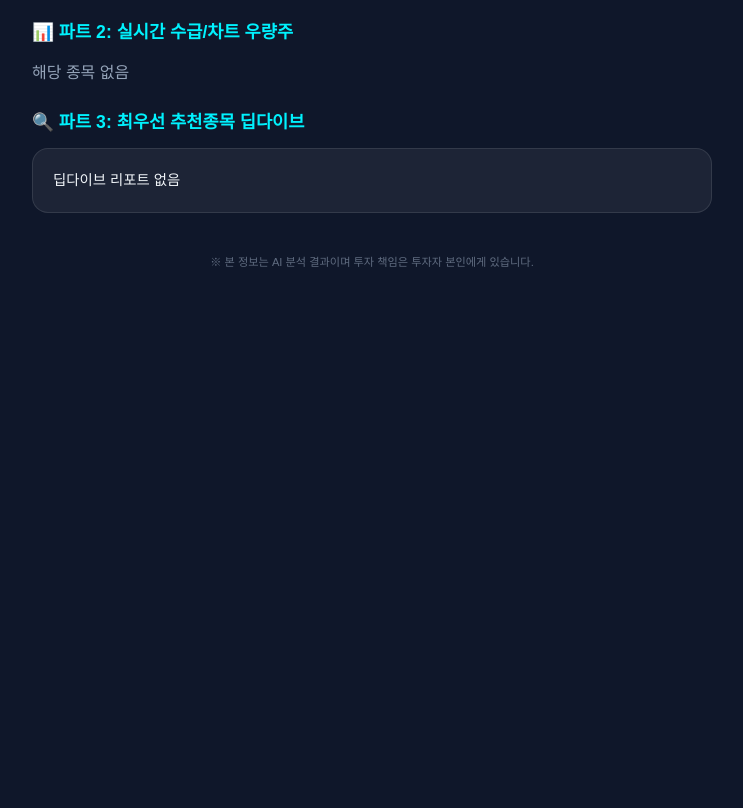
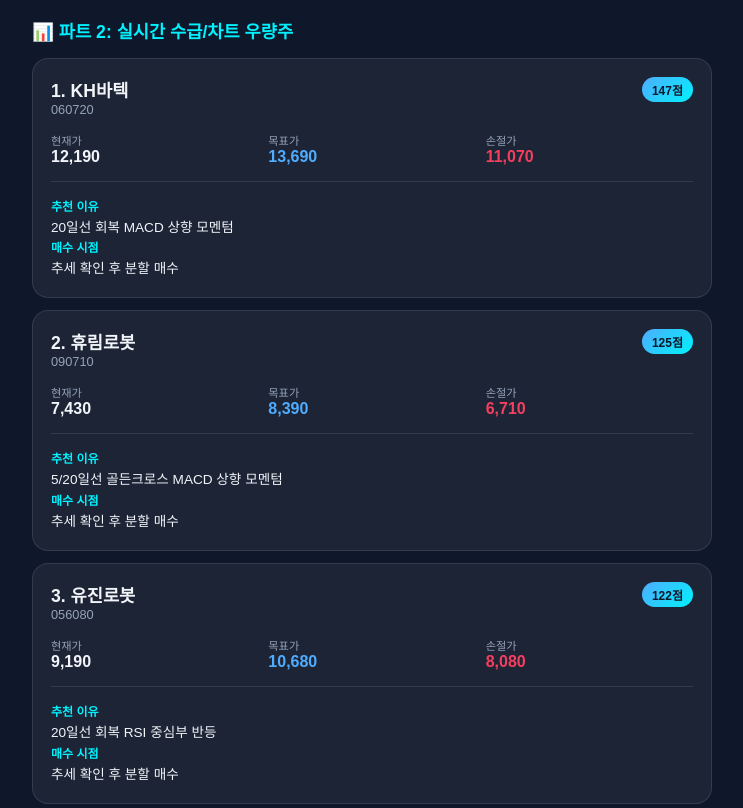
Before and after one commit to kslim0709/stocks_vibe_code, a plain HTML site: page index.html in a window 1280 px wide. Shown: the part 320-1128 px from the top of the page, without its empty margins (268-1011 px from the left). Before the commit the page ends 800 px from the top, so only its background shows below. Drawn offline with Linux system fonts and the light colour scheme; a web font is replaced by a local one.

Commit message:
Auto-report: 2026.11.24. 오후 12:00

```diff
--- a/index.html
+++ b/index.html
@@ -38,7 +38,7 @@
     <div class="container">
         <header>
             <div class="logo">Stock Vibe AI Report</div>
-            <div class="timestamp">분석 시각: 2026.11.24. 오전 8:30</div>
+            <div class="timestamp">분석 시각: 2026.11.24. 오후 12:00</div>
         </header>
 
         <section class="card">
@@ -50,7 +50,112 @@
         <p style="color:var(--text-dim)">해당 종목 없음</p>
 
         <div class="section-title">📊 파트 2: 실시간 수급/차트 우량주</div>
-        <p style="color:var(--text-dim)">해당 종목 없음</p>
+
+            <div class="stock-card">
+                <div class="stock-card-top">
+                    <div>
+                        <div class="stock-name">1. KH바텍</div>
+                        <div class="stock-code">060720</div>
+                    </div>
+                    <span class="score-chip">147<span class="score-max">점</span></span>
+                </div>
+                <div class="price-row">
+                    <div class="price-item">
+                        <span class="price-label">현재가</span>
+                        <span class="price-value">12,190</span>
+                    </div>
+                    <div class="price-item">
+                        <span class="price-label">목표가</span>
+                        <span class="price-value target">13,690</span>
+                    </div>
+                    <div class="price-item">
+                        <span class="price-label">손절가</span>
+                        <span class="price-value stop">11,070</span>
+                    </div>
+                </div>
+                <div class="divider"></div>
+                <div class="info-block">
+                    <div class="info-row">
+                        <span class="info-label">추천 이유</span>
+                        <span class="info-text">20일선 회복 MACD 상향 모멘텀</span>
+                    </div>
+                    <div class="info-row">
+                        <span class="info-label">매수 시점</span>
+                        <span class="info-text">추세 확인 후 분할 매수</span>
+                    </div>
+                </div>
+            </div>
+
+            <div class="stock-card">
+                <div class="stock-card-top">
+                    <div>
+                        <div class="stock-name">2. 휴림로봇</div>
+                        <div class="stock-code">090710</div>
+                    </div>
+                    <span class="score-chip">125<span class="score-max">점</span></span>
+                </div>
+                <div class="price-row">
+                    <div class="price-item">
+                        <span class="price-label">현재가</span>
+                        <span class="price-value">7,430</span>
+                    </div>
+                    <div class="price-item">
+                        <span class="price-label">목표가</span>
+                        <span class="price-value target">8,390</span>
+                    </div>
+                    <div class="price-item">
+                        <span class="price-label">손절가</span>
+                        <span class="price-value stop">6,710</span>
+                    </div>
+                </div>
+                <div class="divider"></div>
+                <div class="info-block">
+                    <div class="info-row">
+                        <span class="info-label">추천 이유</span>
+                        <span class="info-text">5/20일선 골든크로스 MACD 상향 모멘텀</span>
+                    </div>
+                    <div class="info-row">
+                        <span class="info-label">매수 시점</span>
+                        <span class="info-text">추세 확인 후 분할 매수</span>
+                    </div>
+                </div>
+            </div>
+
+            <div class="stock-card">
+                <div class="stock-card-top">
+                    <div>
+                        <div class="stock-name">3. 유진로봇</div>
+                        <div class="stock-code">056080</div>
+                    </div>
+                    <span class="score-chip">122<span class="score-max">점</span></span>
+                </div>
+                <div class="price-row">
+                    <div class="price-item">
+                        <span class="price-label">현재가</span>
+                        <span class="price-value">9,190</span>
+                    </div>
+                    <div class="price-item">
+                        <span class="price-label">목표가</span>
+                        <span class="price-value target">10,680</span>
+                    </div>
+                    <div class="price-item">
+                        <span class="price-label">손절가</span>
+                        <span class="price-value stop">8,080</span>
+                    </div>
+                </div>
+                <div class="divider"></div>
+                <div class="info-block">
+                    <div class="info-row">
+                        <span class="info-label">추천 이유</span>
+                        <span class="info-text">20일선 회복 RSI 중심부 반등</span>
+                    </div>
+                    <div class="info-row">
+                        <span class="info-label">매수 시점</span>
+                        <span class="info-text">추세 확인 후 분할 매수</span>
+                    </div>
+                </div>
+            </div>
+
 
         <div class="section-title">🔍 파트 3: 최우선 추천종목 딥다이브</div>
         <section class="card">
```
